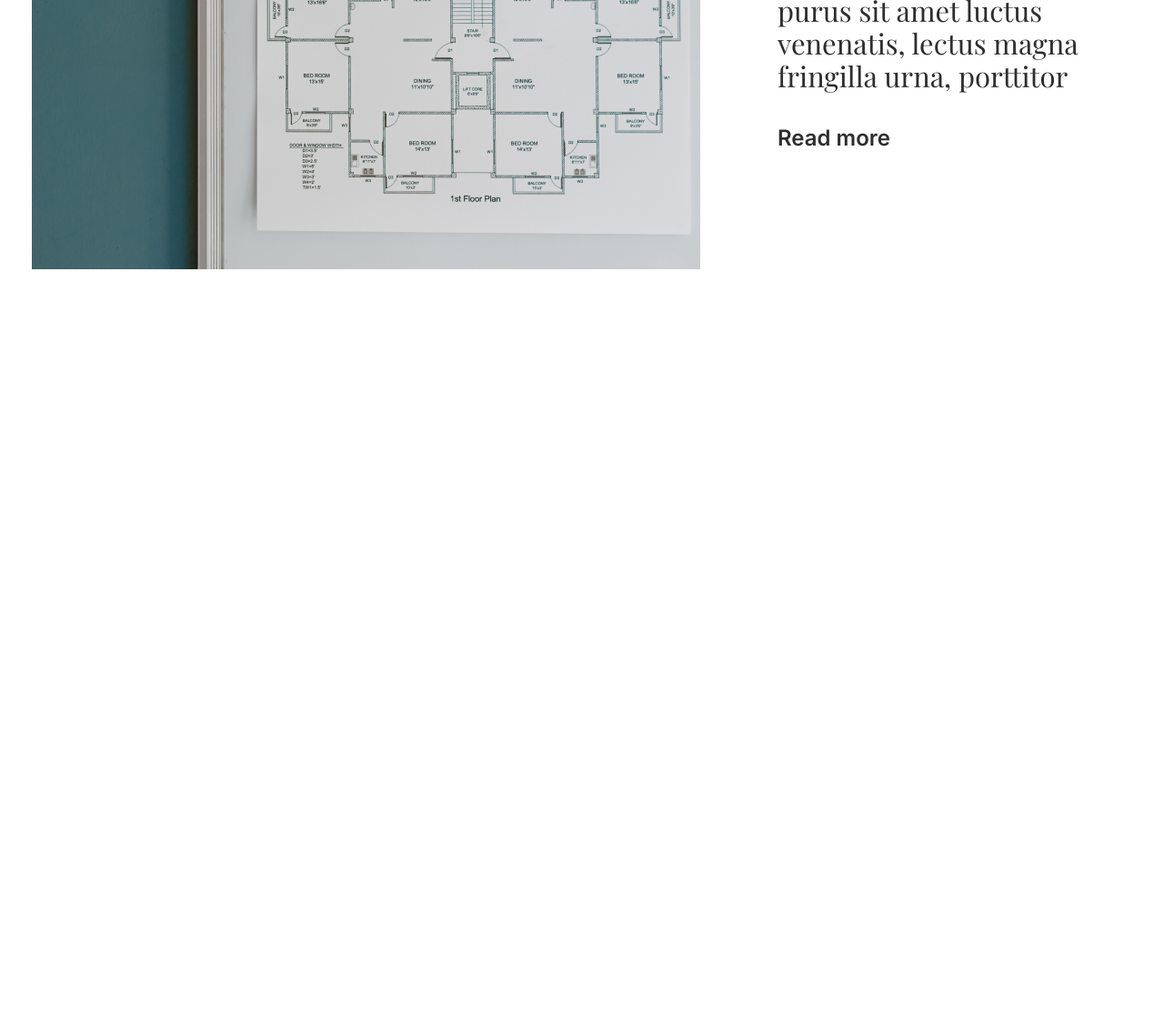
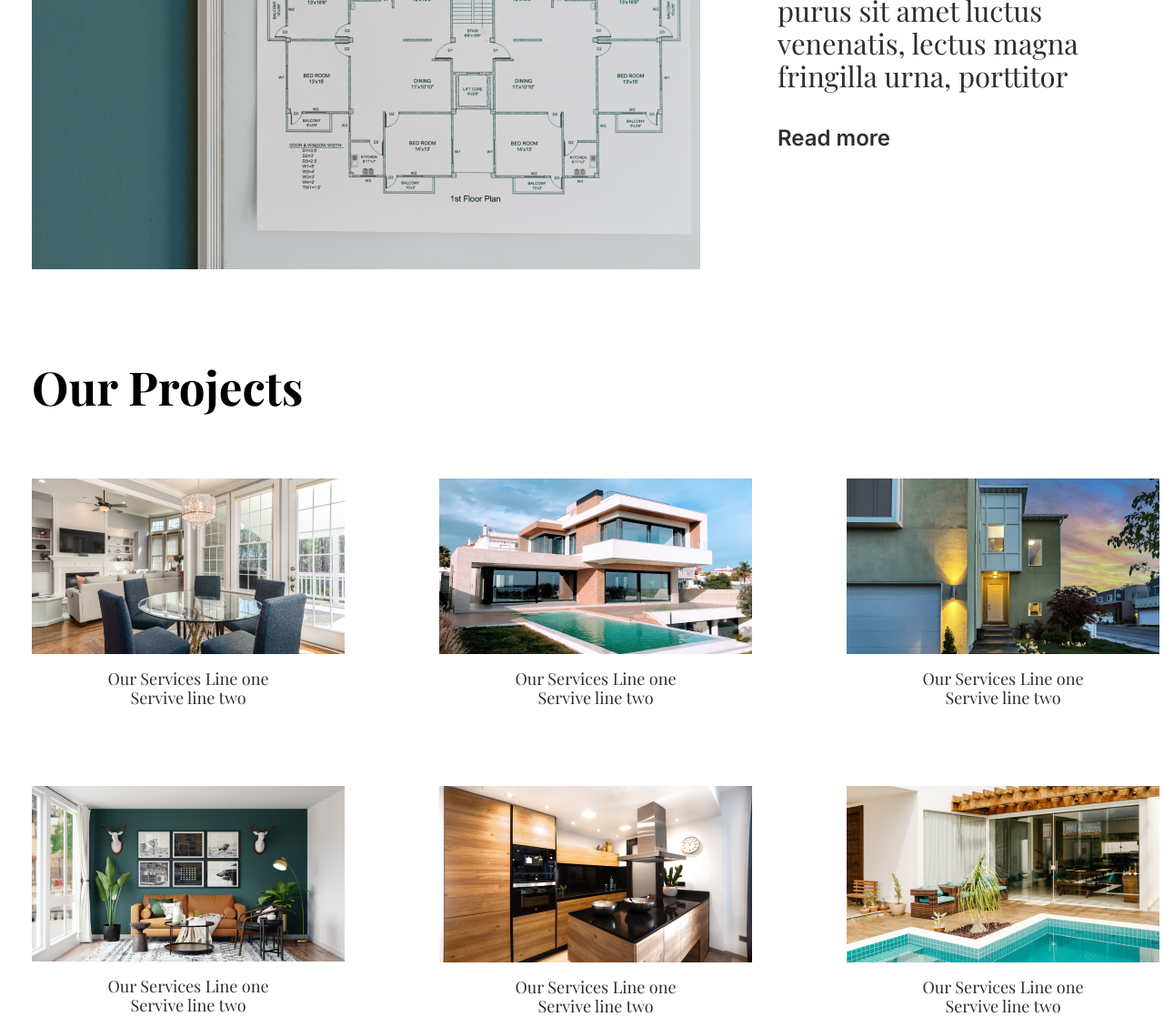
Before and after one commit to Konstantinys88/Archi, a website: page src/index.html in a window 1280 px wide. Shown: the part 1646-2764 px from the top of the page at 91% size. Before the commit the page ends 1946 px from the top, so only its background shows below. Drawn offline with nearby package versions, Linux system fonts and the light colour scheme.

Commit message:
add section projects

```diff
--- a/src/index.html
+++ b/src/index.html
@@ -90,6 +90,38 @@
         </div>
     </section>
 
+    <section class="projects">
+        <div class="container">
+            <h2 class="header-h2 projects__h2">Our Projects</h2>
+            <div class="projects__grid">
+                <div class="projects__grid-item">
+                    <img src="img/project1.png" alt="project">
+                    <p>Our Services Line one Servive line two</p>
+                </div>
+                <div class="projects__grid-item">
+                    <img src="img/project2.png" alt="project">
+                    <p>Our Services Line one Servive line two</p>
+                </div>
+                <div class="projects__grid-item">
+                    <img src="img/project3.png" alt="project">
+                    <p>Our Services Line one Servive line two</p>
+                </div>
+                <div class="projects__grid-item">
+                    <img src="img/project4.png" alt="project">
+                    <p>Our Services Line one Servive line two</p>
+                </div>
+                <div class="projects__grid-item">
+                    <img src="img/project5.png" alt="project">
+                    <p>Our Services Line one Servive line two</p>
+                </div>
+                <div class="projects__grid-item">
+                    <img src="img/project6.png" alt="project">
+                    <p>Our Services Line one Servive line two</p>
+                </div>
+            </div>
+        </div>
+    </section>
+
     <!-- <section class="testimonial">
         <div class="container">
             <h2 class="header-h2">Testimonial</h2>
--- /dev/null
+++ b/src/styles/block/_projects.scss
@@ -0,0 +1,25 @@
+.projects {
+    padding-top: 95px;
+    &__grid {
+        padding-top: 71px;
+        display: grid;
+        grid-template-columns: repeat(3, 344px);
+        gap: 86px 104px;
+        text-align: center;
+    }
+    &__grid-item {
+        p {
+            padding-top: 13px;
+            position: relative;
+            width: 100%;
+            max-width: 178px;
+            left: 50%;
+            transform: translateX(-50%);
+            font-size: 18px;
+            line-height: 21px;
+            text-align: center;
+            color: #2F2E2E;
+            font-family: $font-playFair;
+        }
+    }
+}
--- a/src/styles/main.scss
+++ b/src/styles/main.scss
@@ -17,6 +17,7 @@ html {
 @import 'block/solution';
 @import 'block/services';
 @import 'block/about';
+@import 'block/projects';
 
 
 @import 'block/footer';
```
Also changed, not shown: src/css/main.css, src/css/main.min.css, src/img/project1.png (added), src/img/project2.png (added), src/img/project3.png (added), src/img/project4.png (added), src/img/project5.png (added), src/img/project6.png (added), 2 other files.
